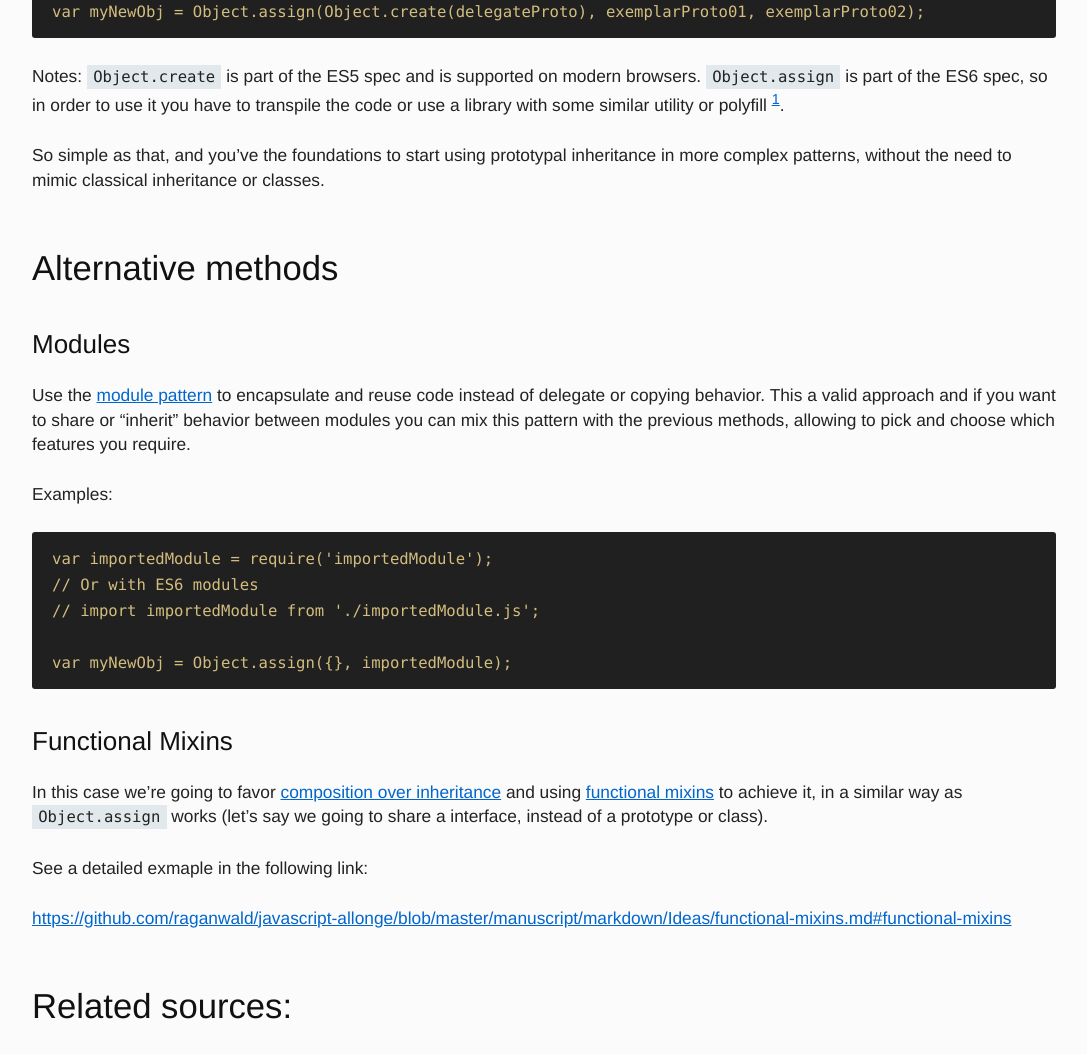
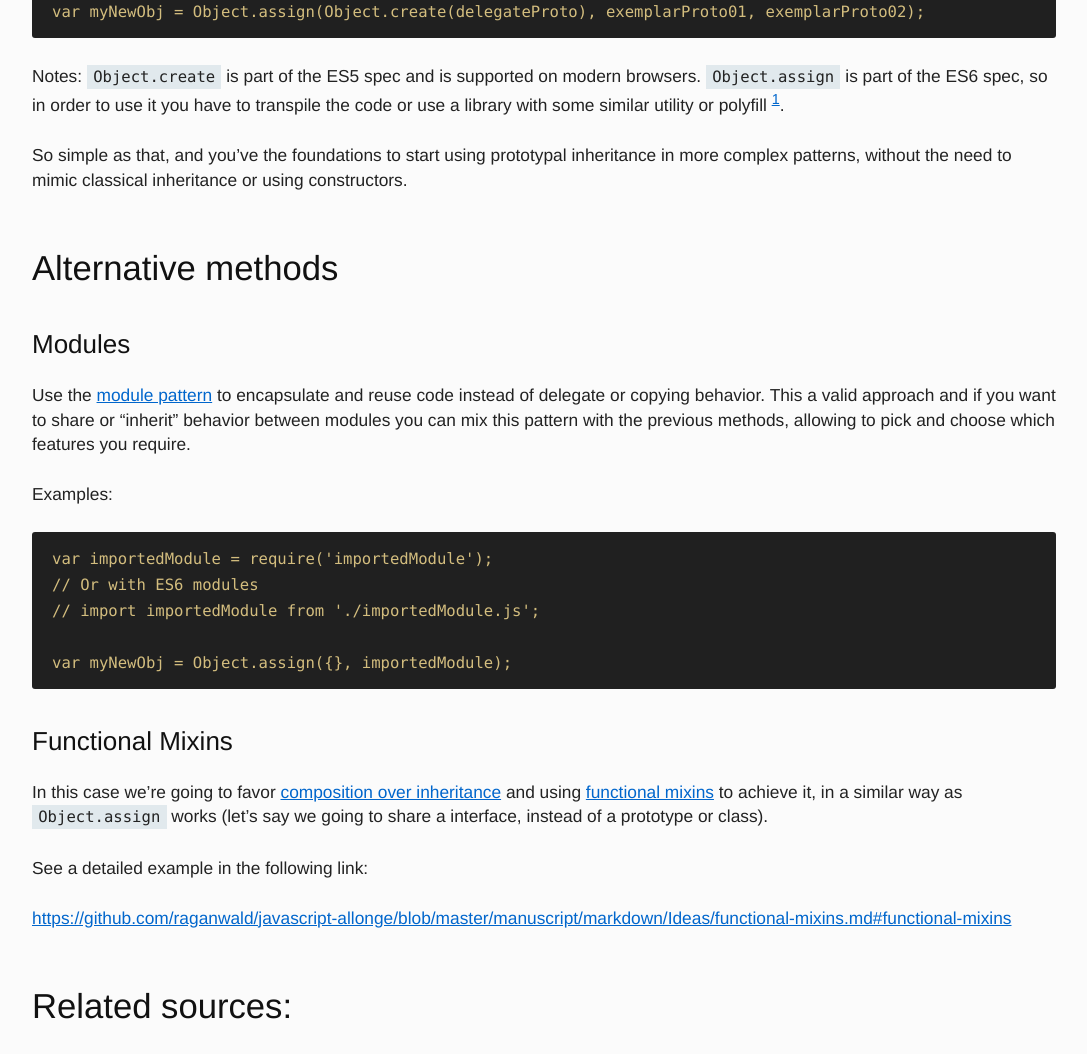
Before and after one commit to codekult/prototypal-inheritance-notes, a plain HTML site: page index.html in a window 1280 px wide. Shown: the part 929-1983 px from the top of the page, without its empty margins (96-1183 px from the left). Drawn offline with Linux system fonts and the light colour scheme.

Commit message:
Adjust some texts and typos

```diff
--- a/index.html
+++ b/index.html
@@ -36,7 +36,7 @@
 
 <p>Notes: <code>Object.create</code> is part of the ES5 spec and is supported on modern browsers. <code>Object.assign</code> is part of the ES6 spec, so in order to use it you have to transpile the code or use a library with some similar utility or polyfill <sup><a id="ffn1" href="#fn1" class="footnote">1</a></sup>.</p>
 
-<p>So simple as that, and you’ve the foundations to start using prototypal inheritance in more complex patterns, without the need to mimic classical inheritance or classes.</p>
+<p>So simple as that, and you’ve the foundations to start using prototypal inheritance in more complex patterns, without the need to mimic classical inheritance or using constructors.</p>
 
 <h2>Alternative methods</h2>
 
@@ -57,7 +57,7 @@ var myNewObj = Object.assign({}, importedModule);
 
 <p>In this case we’re going to favor <a href="https://en.wikipedia.org/wiki/Design_Patterns#Introduction.2C_Chapter_1">composition over inheritance</a> and using <a href="https://javascriptweblog.wordpress.com/2011/05/31/a-fresh-look-at-javascript-mixins/">functional mixins</a> to achieve it, in a similar way as <code>Object.assign</code> works (let’s say we going to share a interface, instead of a prototype or class).</p>
 
-<p>See a detailed exmaple in the following link:</p>
+<p>See a detailed example in the following link:</p>
 
 <p><a href="https://github.com/raganwald/javascript-allonge/blob/master/manuscript/markdown/Ideas/functional-mixins.md#functional-mixins">https://github.com/raganwald/javascript-allonge/blob/master/manuscript/markdown/Ideas/functional-mixins.md#functional-mixins</a></p>
 
```
